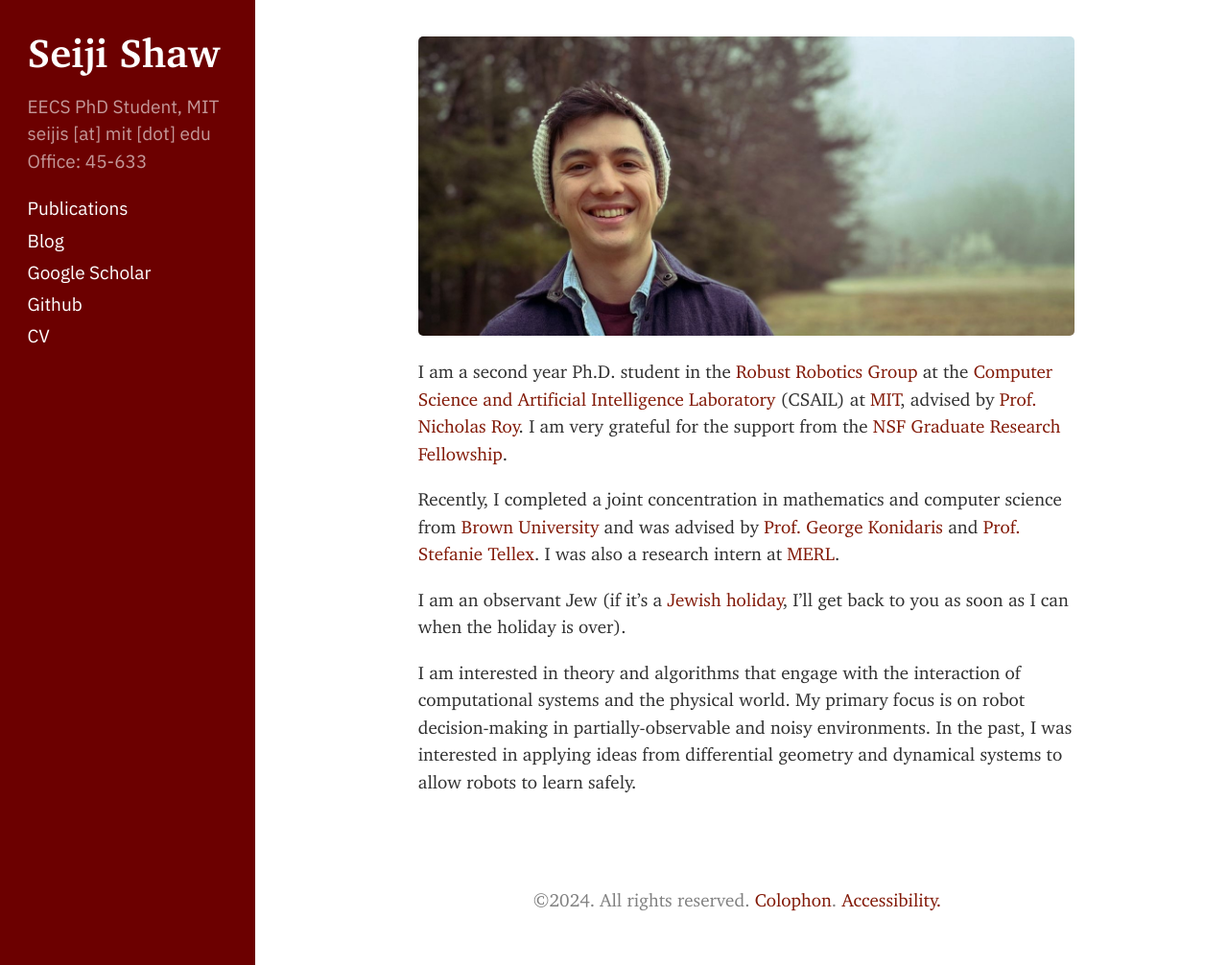
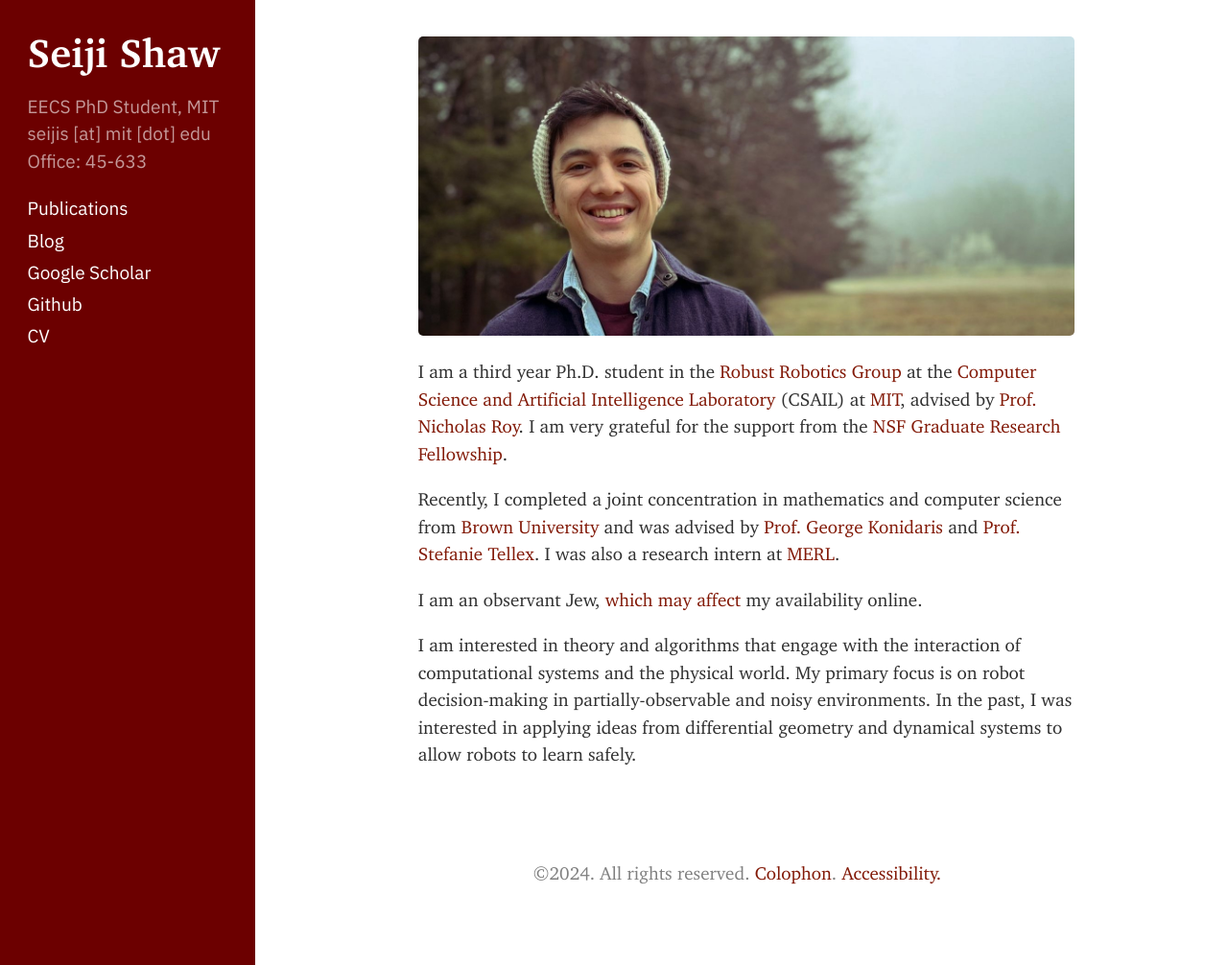
Before and after one commit to sageshoyu/sageshoyu.github.io, a Jekyll site: the page built from docs/index.md, in a window 1280 px wide and 1006 px high. Shown: the whole window at 96% size. Built offline with Jekyll 4.4.1, drawn with Linux system fonts in a browser that asks for light colours; nearby versions of some CDN libraries.

Commit message:
third year, and wafr paper accepted

```diff
--- a/docs/index.md
+++ b/docs/index.md
@@ -6,10 +6,10 @@
 
 ![Seiji](/assets/images/seiji.jpeg)
 
-I am a second year Ph.D. student in the [Robust Robotics Group](https://groups.csail.mit.edu/rrg/) at the [Computer Science and Artificial Intelligence Laboratory](https://www.csail.mit.edu/) (CSAIL) at [MIT](https://www.mit.edu/), advised by [Prof. Nicholas Roy](https://aeroastro.mit.edu/people/nicholas-roy/). I am very grateful for the support from the [NSF Graduate Research Fellowship](https://cs.brown.edu/news/2022/05/20/five-brown-cs-students-and-alums-receive-nsf-graduate-research-fellowships/).
+I am a third year Ph.D. student in the [Robust Robotics Group](https://groups.csail.mit.edu/rrg/) at the [Computer Science and Artificial Intelligence Laboratory](https://www.csail.mit.edu/) (CSAIL) at [MIT](https://www.mit.edu/), advised by [Prof. Nicholas Roy](https://aeroastro.mit.edu/people/nicholas-roy/). I am very grateful for the support from the [NSF Graduate Research Fellowship](https://cs.brown.edu/news/2022/05/20/five-brown-cs-students-and-alums-receive-nsf-graduate-research-fellowships/).
 
 Recently, I completed a joint concentration in mathematics and computer science from [Brown University](https://www.brown.edu/) and was advised by [Prof. George Konidaris](https://cs.brown.edu/people/gdk/) and [Prof. Stefanie Tellex](https://cs.brown.edu/people/stellex/). I was also a research intern at [MERL](https://www.merl.com/research/).
 
-I am an observant Jew (if it's a [Jewish holiday](https://isitajewishholidaytoday.com/), I'll get back to you as soon as I can when the holiday is over).
+I am an observant Jew, [which may affect](https://isitajewishholidaytoday.com/) my availability online.
 
 I am interested in theory and algorithms that engage with the interaction of computational systems and the physical world. My primary focus is on robot decision-making in partially-observable and noisy environments. In the past, I was interested in applying ideas from differential geometry and dynamical systems to allow robots to learn safely.
```
Also changed, not shown: docs/publications.md (+1 -1 lines).
